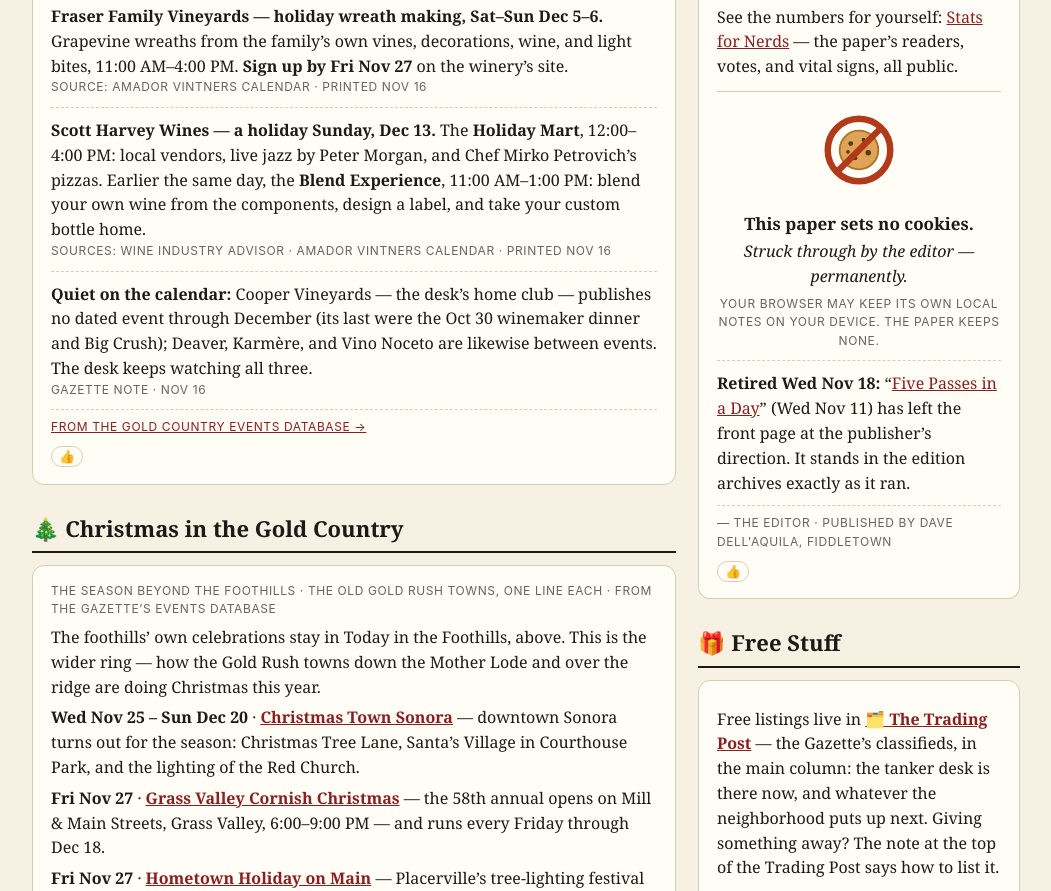
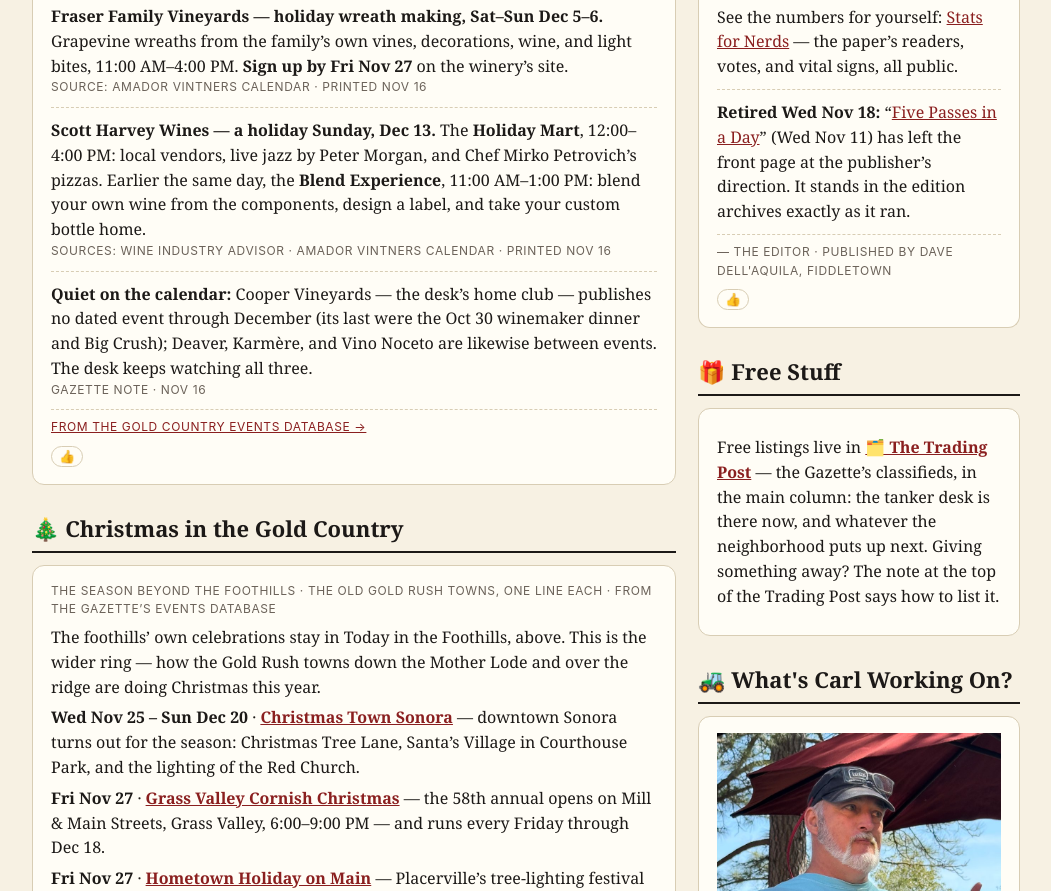
Before and after one commit to davedellaquila/fiddletown-gazette, a plain HTML site: page index.html in a window 1280 px wide. Shown: the part 7938-8829 px from the top of the page, without its empty margins (114-1165 px from the left). Drawn offline with Linux system fonts and the light colour scheme; no server answers.

Commit message:
Struck Cookie placement HELD (Dave, Nov 24, 2026): Jonny is polishing the artwork first — the desk's interim recreation is pulled back off the front page until the polished version returns with Dave's approval; playbook records the hold (placement/copy/footnote unchanged)

```diff
--- a/index.html
+++ b/index.html
@@ -733,12 +733,6 @@ body:has(#brand-menu:not([hidden])) .gz-seal,body:has(#ticker-menu:not([hidden])
     <p style="margin-top:8px">— Dave Dell’Aquila, Editor</p>
     <p class="meta" style="margin-top:6px">From the Editor’s Desk · Tue Nov 24, 2026</p>
     <p style="margin-top:8px">See the numbers for yourself: <a href="https://fiddletowngazette.com/stats.html">Stats for Nerds</a> — the paper&#8217;s readers, votes, and vital signs, all public.</p>
-    <div class="no-cookies" style="text-align:center;margin-top:12px;border-top:1px solid var(--border, #d8cfb8);padding-top:12px">
-      <svg width="92" height="92" viewBox="0 0 100 100" role="img" aria-label="A chocolate-chip cookie struck through in editor&#8217;s red"><circle cx="50" cy="50" r="21" fill="#e0a458" stroke="#a8742c" stroke-width="2"/><circle cx="41" cy="43" r="2.6" fill="#59391a"/><circle cx="55" cy="39" r="2.2" fill="#59391a"/><circle cx="60" cy="53" r="3" fill="#59391a"/><circle cx="46" cy="59" r="2.2" fill="#59391a"/><circle cx="38" cy="52" r="2" fill="#59391a"/><circle cx="50" cy="50" r="34" fill="none" stroke="#b03a1a" stroke-width="7"/><line x1="26" y1="74" x2="74" y2="26" stroke="#b03a1a" stroke-width="7"/></svg>
-      <p style="margin:8px 0 0;font-size:17px"><b>This paper sets no cookies.</b></p>
-      <p style="margin:2px 0 0"><i>Struck through by the editor — permanently.</i></p>
-      <p class="meta" style="margin-top:6px">Your browser may keep its own local notes on your device. The paper keeps none.</p>
-    </div>
   </div>
   <div class="item">
       <p><b>Retired Wed Nov 18:</b> &#8220;<a href="editions/2026-11-11-evening.html#editors-desk:~:text=Five%20Passes%20in%20a%20Day">Five Passes in a Day</a>&#8221; (Wed Nov 11) has left the front page at the publisher&#8217;s direction. It stands in the edition archives exactly as it ran.</p>
```
Also changed, not shown: 1 other file.
